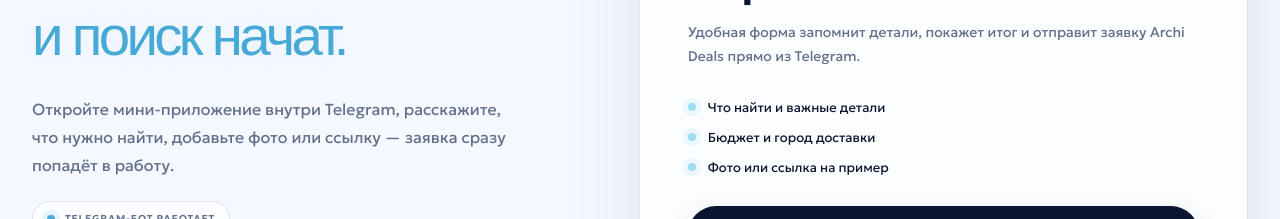
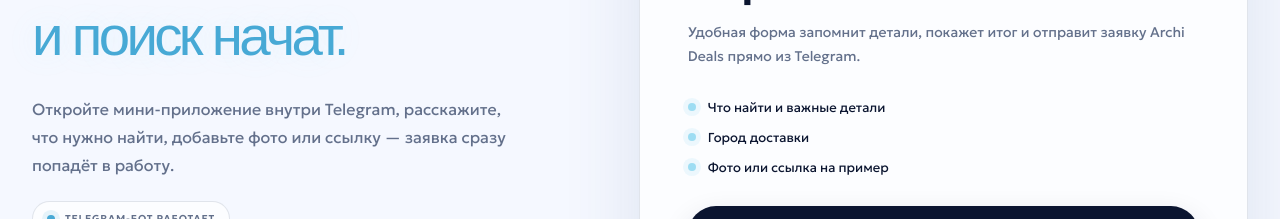
Before and after one commit to trsvar4i/archi-deals, a React (Vite) app: page / in a window 1280 px wide. Shown: the part 5580-5799 px from the top of the page. Built offline with nearby package versions, Linux system fonts and the light colour scheme; a web font is replaced by a local one.

Commit message:
Update Telegram order description

```diff
--- a/src/components/OrderRequest.jsx
+++ b/src/components/OrderRequest.jsx
@@ -16,7 +16,7 @@ export default function OrderRequest() {
         <p>Удобная форма запомнит детали, покажет итог и отправит заявку Archi Deals прямо из Telegram.</p>
         <ul>
           <li>Что найти и важные детали</li>
-          <li>Бюджет и город доставки</li>
+          <li>Город доставки</li>
           <li>Фото или ссылка на пример</li>
         </ul>
         <a className="order-submit" href="https://t.me/ArchiDeals_bot?start=order" target="_blank" rel="noreferrer">
```
